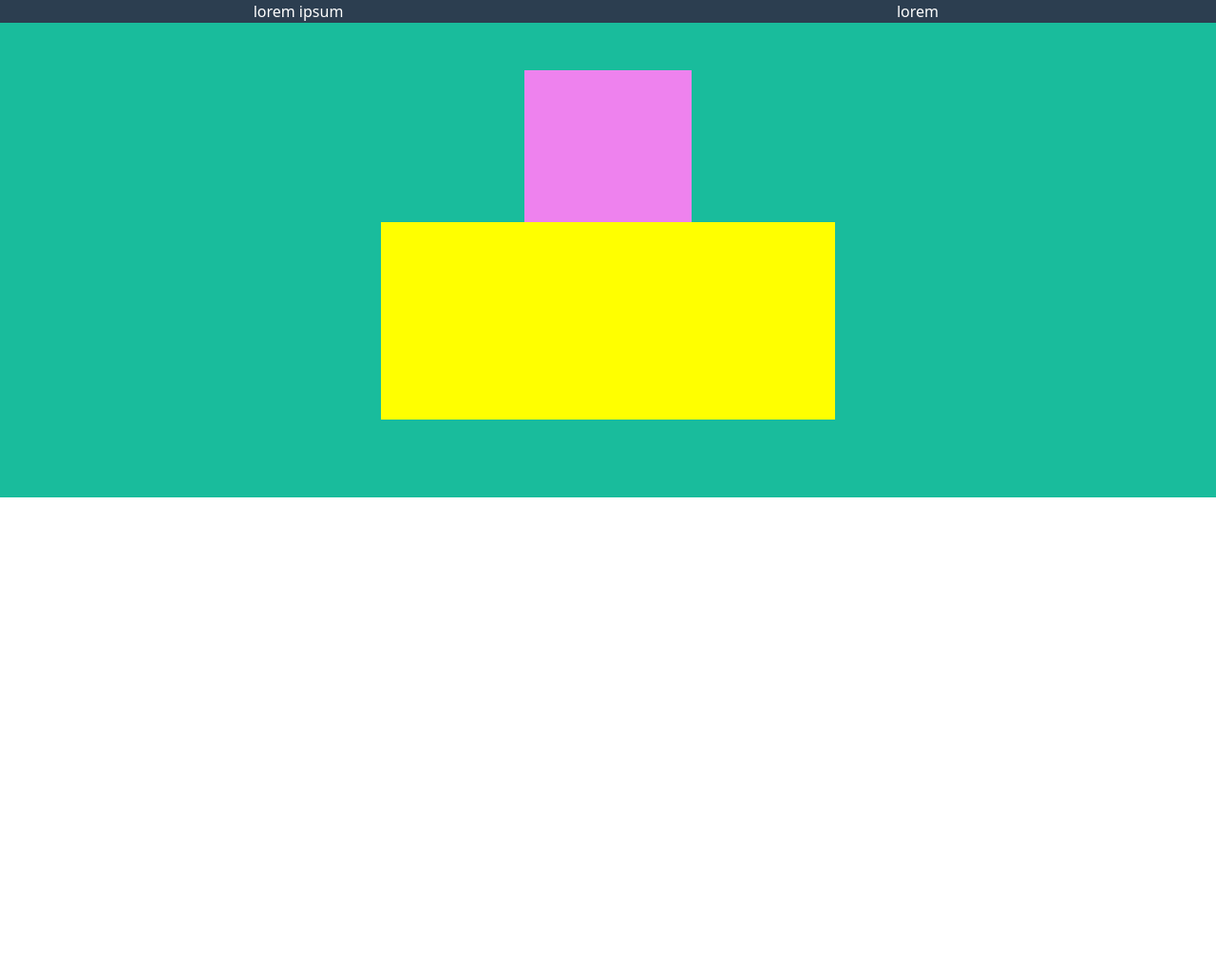
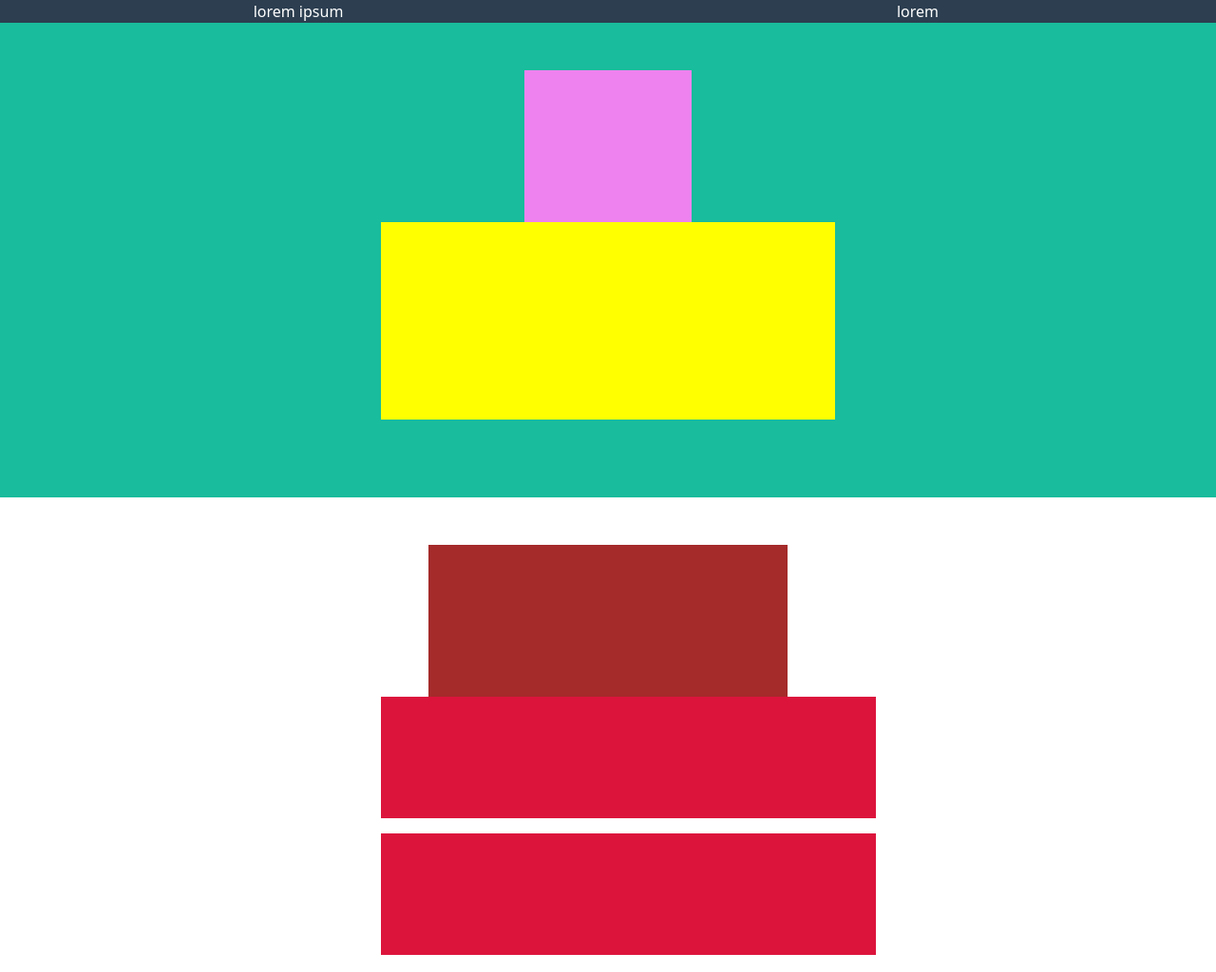
Before and after one commit to Gtp87/html-css-bootstrap-freelancer, a plain HTML site: page index.html in a window 1280 px wide. Shown: the whole page at 95% size. Before the commit the page ends 800 px from the top, so only its background shows below. Drawn offline with nearby package versions, Linux system fonts and the light colour scheme.

Commit message:
add portfolio

```diff
--- a/css/style.css
+++ b/css/style.css
@@ -4,13 +4,6 @@ header{
 
 .white{
     color: white;
-}
-.txt-center{
-    text-align: center;
-}
-
-.al-self-center{
-    align-self: center;
 }
 
 .jumbotron{
@@ -32,3 +25,20 @@ header{
     height: 13em;
     background-color: yellow;
 }
+
+.portfolio {
+    height: 500px;
+    padding: 50px;
+}
+
+.text-portfolio {
+    width: 100%;
+    height: 10em;
+    background-color: brown;
+}
+
+.cont-portfolio-img {
+    width: 12em;
+    height: 8em;
+    background-color: crimson;
+}
--- a/index.html
+++ b/index.html
@@ -12,10 +12,10 @@
 <body>
 <header>
     <div class="row justify-content-evenly white">
-        <div class="col-6 text-center">
+        <div class="col-lg-6 text-center">
            lorem ipsum
         </div>
-        <div class="col-6 al-self-center txt-center">
+        <div class="col-lg-6 align-self-center text-center">
             lorem
         </div>
     </div>
@@ -23,20 +23,48 @@
 <main>
     <div class="jumbotron">
         <div class="row justify-content-center">
-            <div class="col-2">
+            <div class="col-lg-2">
                 <div class="square-img"></div>
             </div>
 
         </div>
 
         <div class="row justify-content-center">
-            <div class="col-5">
+            <div class="col-lg-5">
                 <div class="square-text"></div>
             </div>
         </div>
     </div>
     <div class="portfolio">
-
+        <div class="row justify-content-center">
+            <div class="col-lg-4">
+                <div class="text-portfolio"></div>
+            </div>
+        </div>
+            <div class="row justify-content-center">
+                <div class="col-lg-5">
+                    <div class="row row-cols-lg-3 g-lg-3">
+                        <div class="col">
+                            <div class="cont-portfolio-img"></div>
+                        </div>
+                        <div class="col">
+                            <div class="cont-portfolio-img"></div>
+                        </div>
+                        <div class="col">
+                            <div class="cont-portfolio-img"></div>
+                        </div>
+                        <div class="col">
+                            <div class="cont-portfolio-img"></div>
+                        </div>
+                        <div class="col">
+                            <div class="cont-portfolio-img"></div>
+                        </div>
+                        <div class="col">
+                            <div class="cont-portfolio-img"></div>
+                        </div>
+                </div>
+            </div>
+        </div>
     </div>
 
 </main>
```
